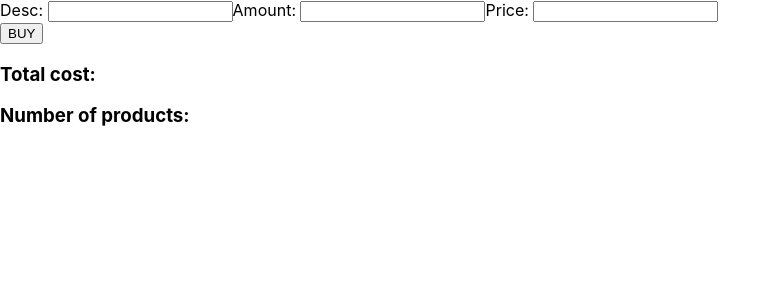
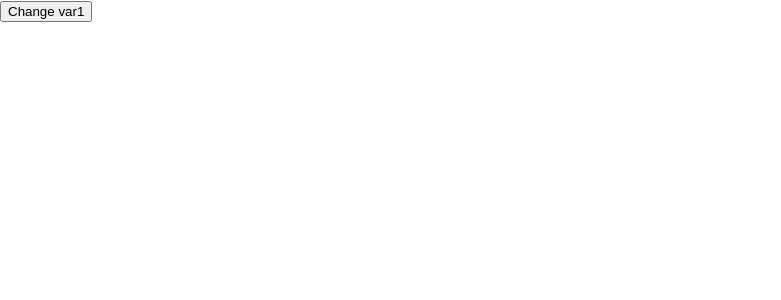
Before and after one commit to liorosenman/my_first_react, a React (Create React App) app: page / in a window 1280 px wide. Shown: the top 300 px of the page, without its empty margins (0-781 px from the left). Built offline with nearby package versions, Linux system fonts and the light colour scheme.

Commit message:
commit-5

```diff
--- a/src/App.js
+++ b/src/App.js
@@ -1,20 +1,13 @@
 import React from 'react'
-import Exam1 from './Exam1';
-import Exam2 from './Exam2';
-import Exam3 from './Exam3';
-import StudentBoard from './StudentBoard';
-import Task0508 from './Task0508';
-import Task05083 from './Task05083';
-import Task05085 from './Task05085';
-import Market from './Market';
+import Use_effect_1 from './use_effect_1';
 
-const App = () => {
+function App() {
 
   return (
     <div>
-      <Market></Market>
+      <Use_effect_1></Use_effect_1>
     </div>
   );
 }
 
-export default App
+export default App;
--- /dev/null
+++ b/src/Use_effect_1.js
@@ -0,0 +1,28 @@
+import React, {useEffect, useState} from 'react'
+
+const Use_effect_1 = () => {
+    const [var1, setvar1] = useState(0)
+    const [var2, setvar2] = useState(0)
+    const [var3, setvar3] = useState(0)
+
+    useEffect(() => {
+      console.log("var1 has changed");
+    }, [var1])
+
+    useEffect(() => {
+        console.log("var2 has changed");
+      }, [var2])
+
+      useEffect(() => {
+        console.log("var3 has changed");
+      }, [var3])
+
+
+  return (
+    <div>
+        <button onClick={() => setvar1(var1+=2)}>Change var1</button>
+    </div>
+  )
+}
+
+export default Use_effect_1
```
